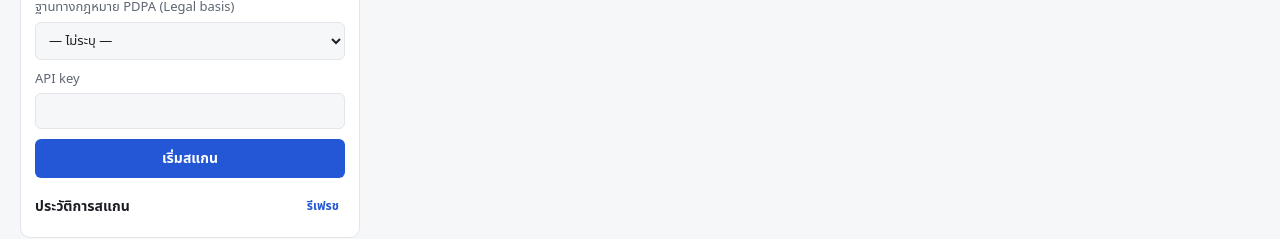
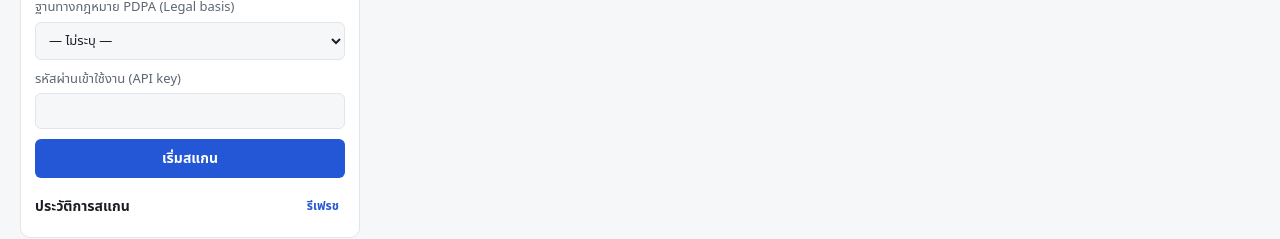
Before and after one commit to lucipherzsatansatanial/osint-toolkit, a plain HTML site: page static/index.html in a window 1280 px wide. Shown: the part 539-778 px from the top of the page. Drawn offline with Linux system fonts and the light colour scheme; no server answers.

```diff
--- a/static/index.html
+++ b/static/index.html
@@ -42,7 +42,7 @@
       <label id="legalRow">ฐานทางกฎหมาย PDPA (Legal basis)
         <select id="legalBasis"><option value="">— ไม่ระบุ —</option></select>
       </label>
-      <label id="apiKeyRow" hidden>API key
+      <label id="apiKeyRow" hidden>รหัสผ่านเข้าใช้งาน (API key)
         <input id="apiKey" type="password">
       </label>
       <button type="submit" id="runBtn">เริ่มสแกน</button>
```
Also changed, not shown: 2 other files.
